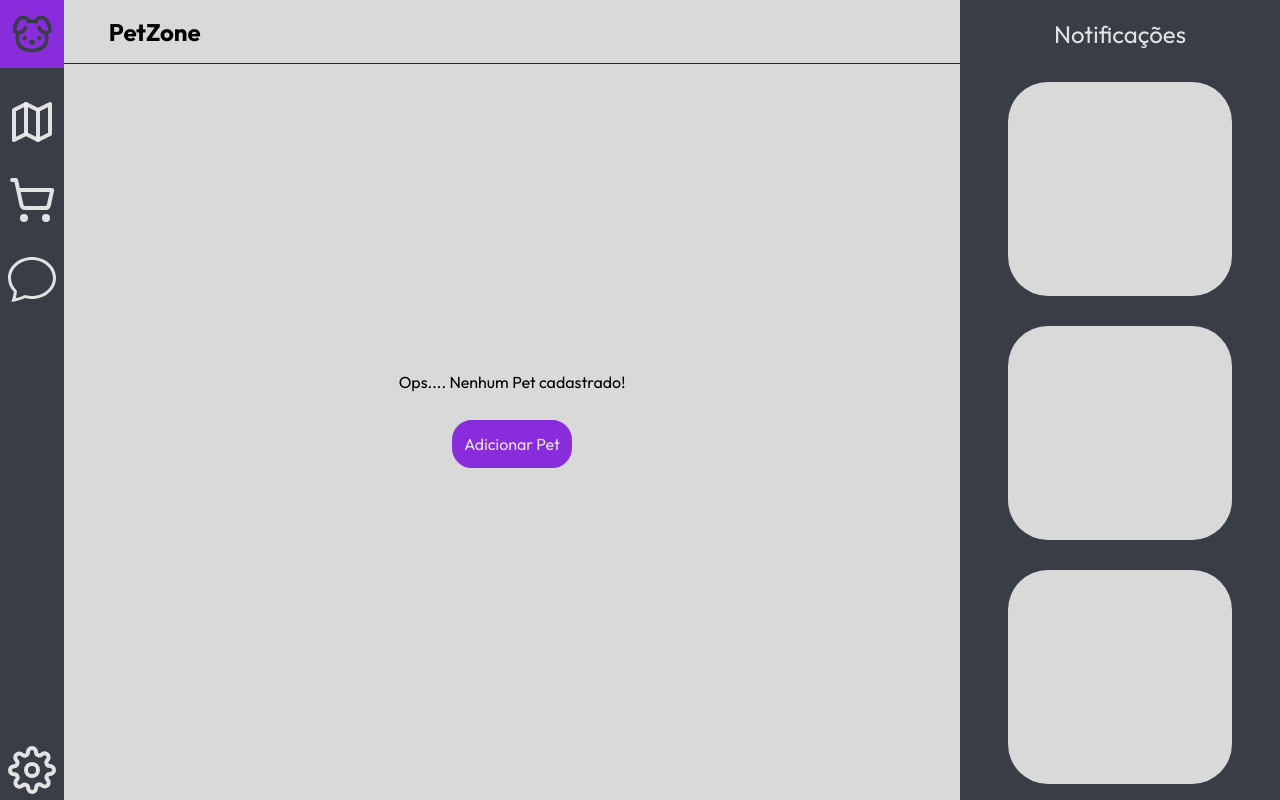
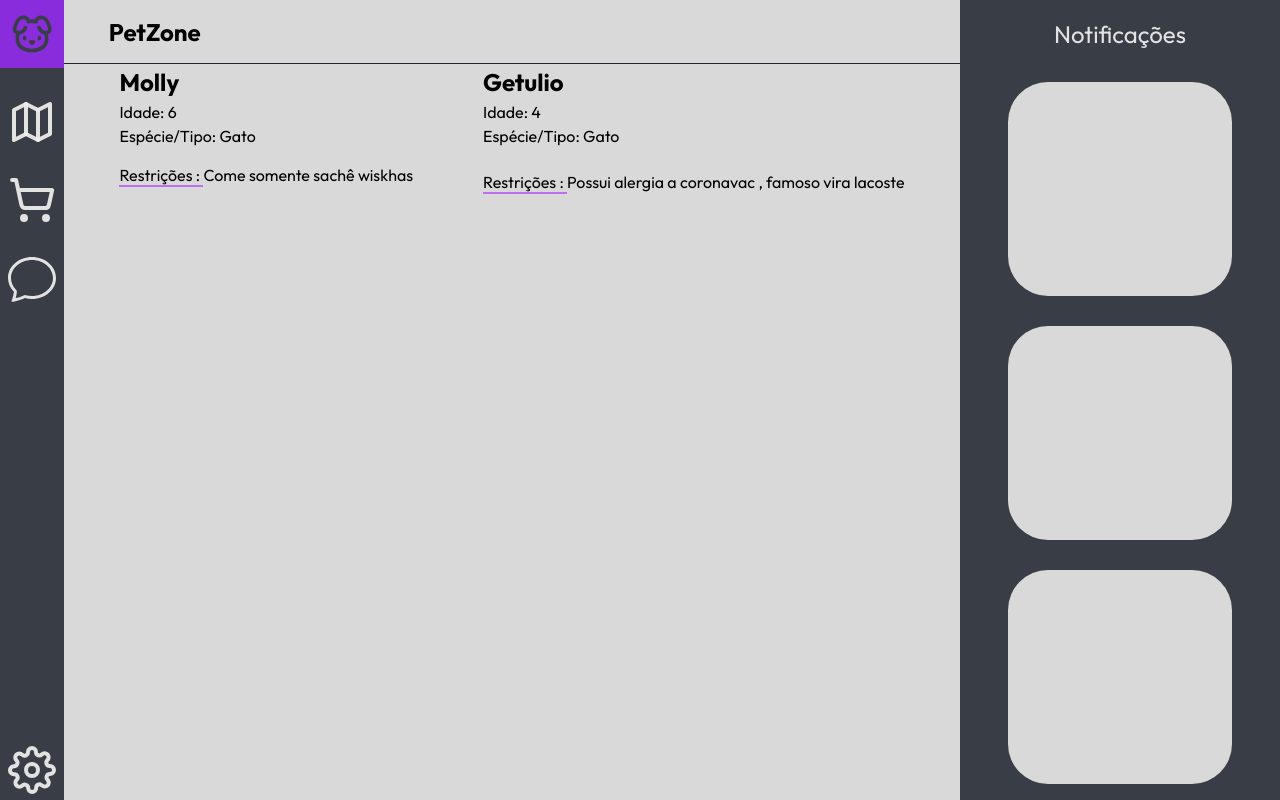
Before and after one commit to luizjoliver/Projeto-Integrador, a Next.js app: page /home in a window 1280 px wide. Built offline with nearby package versions, Linux system fonts and the light colour scheme.

Commit message:
Criação do homeAuth com simulação de dados , criando incio do home market ,home chat e seus respectivos componentes

```diff
--- a/pages/api/animals.js
+++ b/pages/api/animals.js
@@ -2,10 +2,12 @@ export default function handler(req, res) {
     res.status(200).json([{
         nome:"Molly",
         idade:6,
-        tipo:"Gato"
+        tipo:"Gato",
+        restricoes:"Come somente sachê wiskhas"
     },{
         nome:"Getulio",
         idade:4,
-        tipo:"Gato"
+        tipo:"Gato",
+        restricoes:"Possui alergia a coronavac , famoso vira lacoste"
     }])
   }
--- /dev/null
+++ b/pages/home/chat.jsx
@@ -0,0 +1,17 @@
+import AsideComponent from "@/src/components/auth/home/asideComponent"
+import styles from "../../styles/chat.module.scss"
+import MarketAside from "@/src/components/auth/home/marketAside"
+
+
+export default function Map(){
+    return(
+        <>
+        <div className={styles.main}>
+            <AsideComponent/>
+           <div className={styles.chatContainer}>
+                <p>ChatArea</p>
+           </div>
+        </div>
+        </>
+    )
+}
--- a/pages/home/index.jsx
+++ b/pages/home/index.jsx
@@ -2,27 +2,28 @@ import styles from "../../styles/homeAuth.module.scss"
 import ContentHome from "@/src/components/auth/home/contentHome"
 import AsideComponent from "@/src/components/auth/home/asideComponent"
 import InfoComponent from "@/src/components/auth/home/infoComponent"
+import HeaderAuth from "@/src/components/common/headerAuth"
+import { useEffect, useState } from "react"
 import axios from "axios"
-import { useEffect, useState } from "react"
-import HeaderAuth from "@/src/components/common/headerAuth"
 export default function Home(){
 
-    const [animals, setAnimals] = useState([])
+    const [pets,setPets] = useState([])
 
     useEffect(() =>{
-        fetchAnimals()
-    })
+        fetchPets()
+        console.log(pets)
+    },[])
 
-    const  fetchAnimals = async () =>{
-        const resp = await axios.get("http://localhost:3000/api/animals").then((res) => res.data)
-        setAnimals(resp)
+    const fetchPets = async () =>{
+        const resp =  await axios.get("http://localhost:3000/api/animals").then(res => res.data)
+        setPets(resp)
     }
 
     return(
         <>
         <div className={styles.main}>
             <AsideComponent/>
-                <ContentHome animal={animals}>
+                <ContentHome animal={pets}>
                     <HeaderAuth title="PetZone" left/>
                 </ContentHome>
             <InfoComponent title="Notificações"/>
--- /dev/null
+++ b/pages/home/market.jsx
@@ -0,0 +1,18 @@
+import AsideComponent from "@/src/components/auth/home/asideComponent"
+import styles from "../../styles/market.module.scss"
+import MarketAside from "@/src/components/auth/home/marketAside"
+
+
+export default function Map(){
+    return(
+        <>
+        <div className={styles.main}>
+            <AsideComponent/>
+           <div className={styles.marketContainer}>
+                <p>Market</p>
+           </div>
+            <MarketAside/>
+        </div>
+        </>
+    )
+}
--- a/src/components/auth/home/asideComponent/index.jsx
+++ b/src/components/auth/home/asideComponent/index.jsx
@@ -10,8 +10,8 @@ export default function AsideComponent (){
             <ul className={styles.ul}>
                 <Link href="/home" className={styles.logoInicial}><LuDog/></Link>
                 <Link href="/home/map"><LuMap/></Link>
-                <Link href="/home"><LuShoppingCart/></Link>
-                <Link href="/home"><BsChat/></Link>
+                <Link href="/home/market"><LuShoppingCart/></Link>
+                <Link href="/home/chat"><BsChat/></Link>
             </ul>
             <ul className={styles.ulSetting}>
                 <Link href="/home"><FiSettings/></Link>
--- a/src/components/auth/home/contentHome/index.jsx
+++ b/src/components/auth/home/contentHome/index.jsx
@@ -1,19 +1,28 @@
 import Button from "@/src/components/common/Button"
 import styles from "./styles.module.scss"
 
-export default function ContentHome({children,animals}){
+export default function ContentHome({children,animal}){
 
-   const renderedAnimals = (animals) =>{
-
+   const renderedAnimals = (animal) =>{
+       return animal.map(pet => (
+                <>
+                    <ul>
+                        <li className={styles.petName}>{pet.nome}</li>
+                        <li>Idade: {pet.idade}</li>
+                        <li>Espécie/Tipo: {pet.tipo}</li>
+                        <p className={styles.restrictionP}><span className={styles.restriction}>Restrições : </span>{pet.restricoes}</p>
+                    </ul>
+                </>
+        ))
    }
 
     return(
         <>
            <div className={styles.content}>
                         {children}
-             { animals ?
+             { animal ?
 
-             <div> </div>
+             <div className={styles.contentAnimal}>{renderedAnimals(animal)}</div>
 
                 : (
                     <div className={styles.contentNoAnimals}>
--- a/src/components/auth/home/contentHome/styles.module.scss
+++ b/src/components/auth/home/contentHome/styles.module.scss
@@ -15,3 +15,21 @@
     align-items: center;
     flex-direction: column;
 }
+.contentAnimal{
+    display: flex;
+    align-items: flex-start;
+    justify-content: center;
+    gap:70px;
+    width: 100%;
+    height: 100%;
+    .petName{
+        font-size: 1.5rem;
+        font-weight: bold;
+    }
+    .restriction{
+        border-bottom: 2px solid $Purple-light;
+    }
+    .restrictionP{
+        margin-top: 5%;
+    }
+}
--- /dev/null
+++ b/src/components/auth/home/marketAside/index.jsx
@@ -0,0 +1,17 @@
+import Link from "next/link"
+import styles from "./styles.module.scss"
+import { LiaShoppingBasketSolid} from "react-icons/lia";
+
+export default function MarketAside (){
+    return(
+        <>
+        <aside className={styles.aside}>
+            <ul className={styles.ul}>
+                <Link href="/home" className={styles.cart}><LiaShoppingBasketSolid/></Link>
+            </ul>
+
+        </aside>
+        </>
+
+    )
+}
--- /dev/null
+++ b/styles/chat.module.scss
@@ -0,0 +1,18 @@
+@import "./global-colors.scss";
+
+
+.main{
+    display: flex;
+    justify-content: space-between;
+    height: 100vh;
+    width: 100%;
+}
+
+.chatContainer{
+    display: flex;
+    align-items: center;
+    justify-content: center;
+    width: 100%;
+    height: 100%;
+    background-color:$Gray-light ;
+}
--- /dev/null
+++ b/styles/market.module.scss
@@ -0,0 +1,17 @@
+@import "./global-colors.scss";
+
+
+.main{
+    display: flex;
+    justify-content: space-between;
+    height: 100vh;
+    width: 100%;
+}
+.marketContainer{
+    display: flex;
+    align-items: center;
+    justify-content: center;
+    width: 100%;
+    height: 100%;
+    background-color:$Gray-light ;
+}
```
Also changed, not shown: src/components/auth/home/marketAside/styles.module.scss (added, +39 -0 lines).
